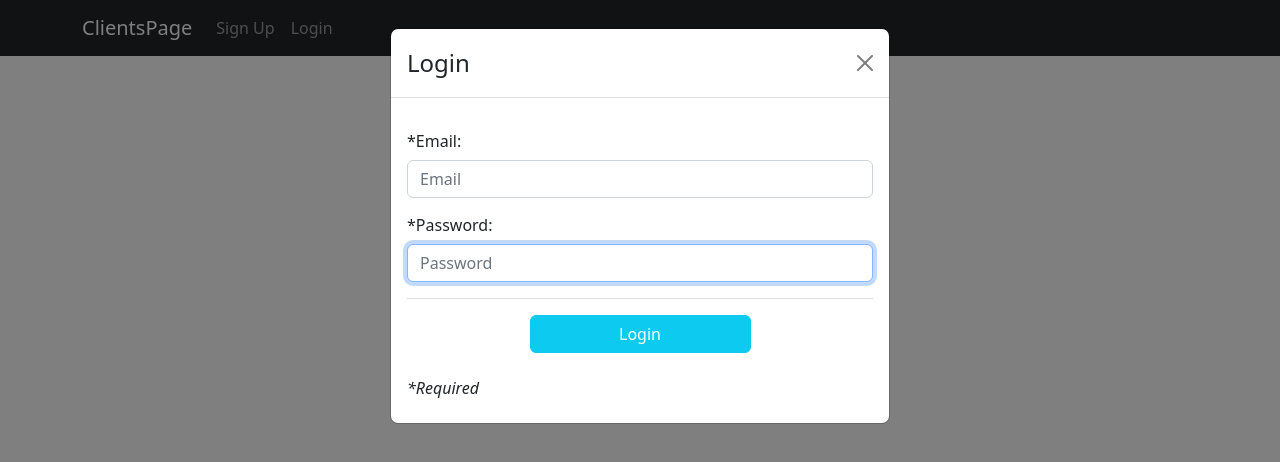
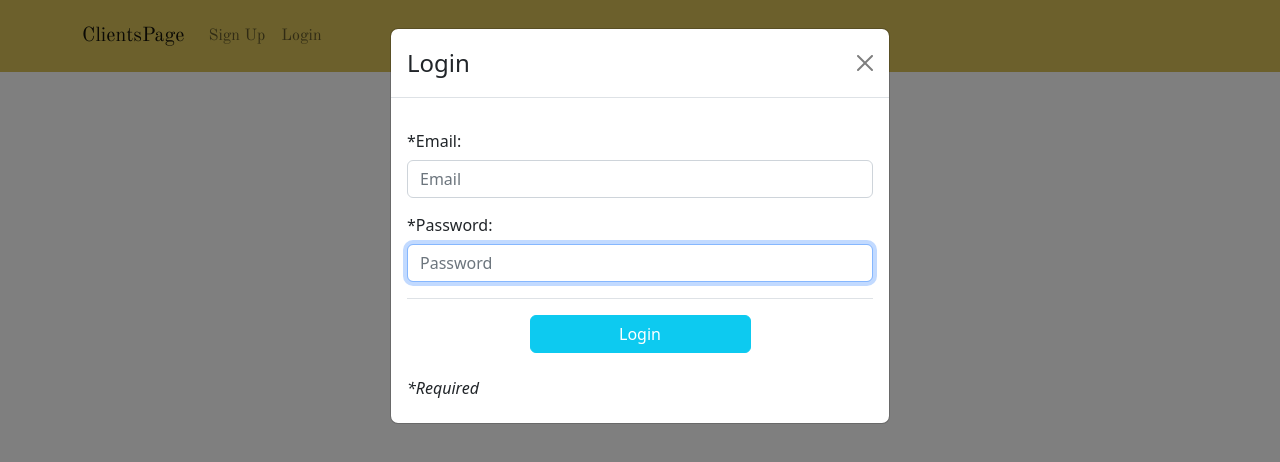
Before and after one commit to thusspokedata/clients-page, a React (Create React App) app: page /login in a window 1280 px wide. Shown: the top 462 px of the page. Built offline with nearby package versions, Linux system fonts and the light colour scheme; a web font is replaced by a local one.

Commit message:
navBar font and color change

```diff
--- a/src/App.css
+++ b/src/App.css
@@ -52,6 +52,17 @@ h1 {
 }
 
 
+/* Modify the background color */
+.navbar-custom {
+	background-color: #D9C259;
+  color: #888C41;
+  font-family: 'Old Standard TT', serif;;
+}
+
+.navbar-brand {
+  font-family: 'Old Standard TT', serif;
+  color: #888C41;
+}
 
 
 /* src/styles.css */
--- a/src/components/Header.js
+++ b/src/components/Header.js
@@ -10,8 +10,8 @@ import Navbar from "react-bootstrap/Navbar";
 function Header() {
   const { isLoggedIn, logoutUser } = useContext(AuthContext);
   return (
-    <Navbar collapseOnSelect expand="lg" bg="dark" variant="dark" fixed="top" >
-      <Container>
+    <Navbar collapseOnSelect expand="lg"  fixed="top" className="p-3 navbar-custom" >
+      <Container className="" >
         <Navbar.Brand href="/">ClientsPage</Navbar.Brand>
         <Navbar.Toggle aria-controls="responsive-navbar-nav" />
         <Navbar.Collapse id="responsive-navbar-nav">
```
